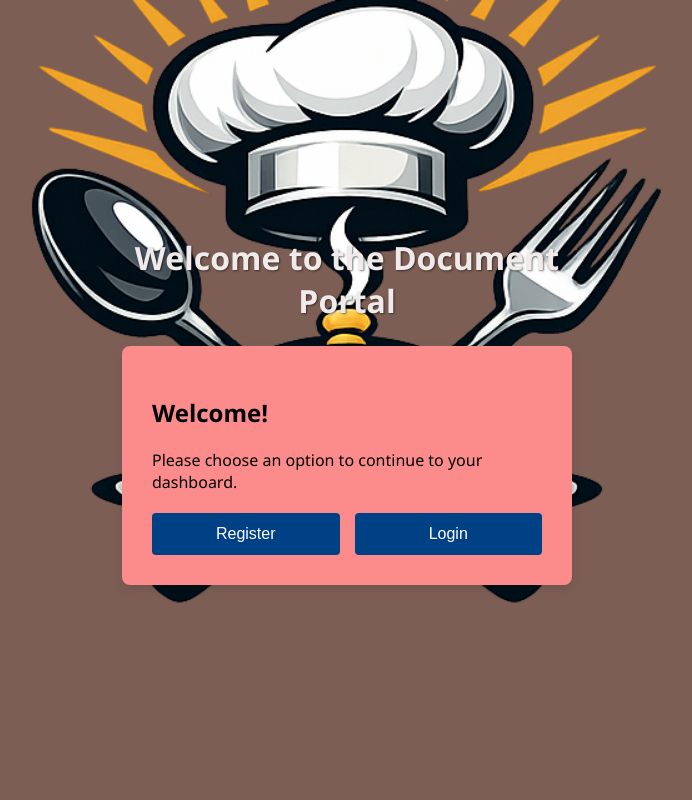
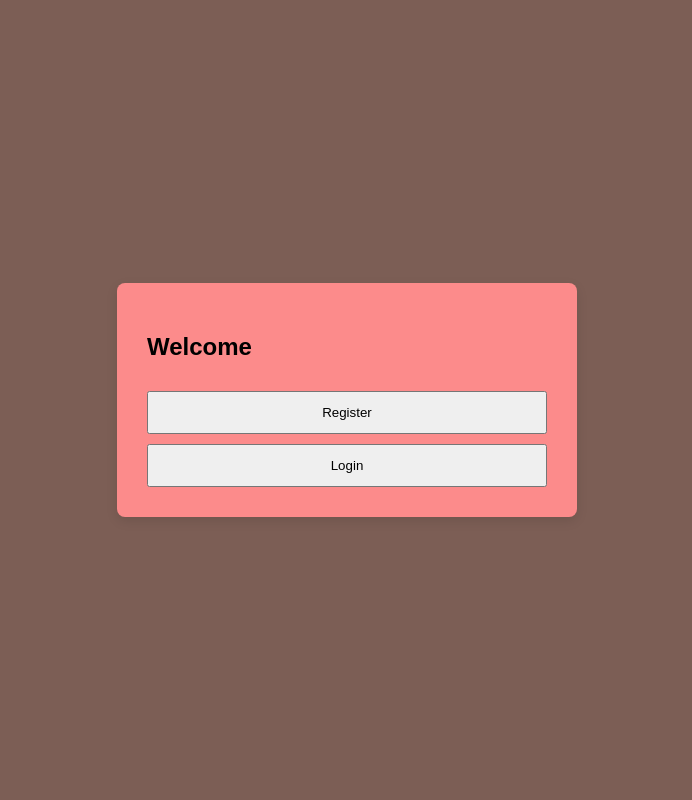
Before and after one commit to Rifumo-Mabasa/restaurant-points-system, a Flask app: page / in a window 1280 px wide. Shown: the whole page, without its empty margins (293-985 px from the left). Run offline with Flask 3, Linux system fonts and the light colour scheme; some libraries are stand-ins or nearby versions.

Commit message:
chore: unify script logic and fix upload flow

```diff
--- a/templates/index.html
+++ b/templates/index.html
@@ -3,329 +3,127 @@
 <head>
     <meta charset="UTF-8">
     <meta name="viewport" content="width=device-width, initial-scale=1.0">
-    <title>Welcome Portal</title>
+    <title>Document Portal</title>
     <style>
-        /* Embedded CSS styling for immediate functionality */
-        body {
-            font-family: 'Segoe UI', Tahoma, Geneva, Verdana, sans-serif;
-            background-color: #7c5e55;
-            margin: 0;
-            display: flex;
-            justify-content: center;
-            align-items: center;
-            min-height: 100vh;
-            background-image: url("/static/first-image.png");
-            background-size: cover;
-            background-position: center;
-        }
-        main {
-            width: 100%;
-            max-width: 450px;
-            padding: 20px;
-        }
-        .title {
-            text-align: center;
-            color: #f0eaea;
-            margin-bottom: 24px;
-            text-shadow: 1px 1px 2px rgba(0,0,0,0.5);
-        }
-        .card {
-            background: #fc8b8b;
-            padding: 30px;
-            border-radius: 8px;
-            box-shadow: 0 4px 12px rgba(0,0,0,0.1);
-        }
-        .hidden {
-            display: none !important;
-        }
-        .btn-group {
-            display: flex;
-            gap: 15px;
-            margin-top: 20px;
-        }
-        button {
-            width: 100%;
-            padding: 12px;
-            border: none;
-            border-radius: 4px;
-            font-size: 16px;
-            cursor: pointer;
-            transition: background 0.2s;
-        }
-        .btn-primary {
-            background-color: #004085;
-            color: white;
-        }
-        .btn-primary:hover {
-            background-color: #3af553;
-        }
-        .btn-secondary {
-            background-color: #004085;
-            color: white;
-        }
-        .btn-secondary:hover {
-            background-color: #3af553;
-        }
-        .form-group {
-            margin-bottom: 15px;
-            text-align: left;
-        }
-        label {
-            display: block;
-            margin-bottom: 5px;
-            font-weight: 600;
-            color: #495057;
-        }
-        input {
-            width: 100%;
-            padding: 10px;
-            box-sizing: border-box;
-            border: 1px solid #ced4da;
-            border-radius: 4px;
-        }
-        .back-link {
-            display: inline-block;
-            margin-top: 20px;
-            color: #0056b3;
-            cursor: pointer;
-            font-size: 14px;
-            text-decoration: underline;
-        }
+        body { font-family: sans-serif; background-color: #7c5e55; display: flex; justify-content: center; align-items: center; min-height: 100vh; margin: 0; }
+        .card { background: #fc8b8b; padding: 30px; border-radius: 8px; width: 400px; box-shadow: 0 4px 12px rgba(0,0,0,0.1); }
+        .hidden { display: none !important; }
+        .form-group { margin-bottom: 15px; }
+        input { width: 100%; padding: 10px; box-sizing: border-box; }
+        button { width: 100%; padding: 12px; margin-top: 10px; cursor: pointer; }
+        .back-link { display: block; margin-top: 15px; cursor: pointer; text-decoration: underline; color: #004085; }
     </style>
 </head>
 <body>
 
     <main>
-        <h1 class="title">Welcome to the Document Portal</h1>
+        <div id="welcomeCard" class="card">
+            <h2>Welcome</h2>
+            <button onclick="showRegister()">Register</button>
+            <button onclick="showLoginState()">Login</button>
+        </div>
 
-        <div id="welcomeCard" class="card">
-            <h2>Welcome!</h2>
-            <p>Please choose an option to continue to your dashboard.</p>
-            <div class="btn-group">
-                <button class="btn-primary" onclick="showRegister()">Register</button>
-                <button class="btn-secondary" onclick="showLoginState()">Login</button>
+        <div id="registerCard" class="card hidden">
+            <h2>Register</h2>
+            <form onsubmit="handleRegister(event)">
+                <input type="text" id="name" placeholder="Full Name" required>
+                <input type="email" id="email" placeholder="Email" required>
+                <input type="tel" id="phone" placeholder="Phone" required>
+                <input type="date" id="dob" required>
+                <input type="password" id="password" placeholder="Password" required>
+                <button type="submit">Submit</button>
+            </form>
+            <span class="back-link" onclick="goBack()">← Back</span>
+        </div>
+
+        <div id="uploadCard" class="card hidden">
+            <h2 id="portalTitle">Login</h2>
+            <form id="loginForm" onsubmit="handlePortalLogin(event)">
+                <input type="text" id="userNumber" placeholder="User ID" required>
+                <input type="password" id="loginPassword" placeholder="Password" required>
+                <button type="submit">Login</button>
+            </form>
+            <form id="receiptUploadForm" class="hidden" onsubmit="handleUpload(event)">
+                <input type="file" id="fileUpload" required>
+                <input type="number" id="amount" placeholder="Total Amount" required>
+                <button type="submit">Upload Receipt</button>
+            </form>
+            <span id="backActionLink" class="back-link" onclick="goBackOrLogout()">← Back</span>
+        </div>
+
+        <div id="dashboardCard" class="card hidden">
+            <h2>Dashboard</h2>
+            <ul id="receiptList"></ul>
+            <h3>Points: <span id="totalPoints">0</span></h3>
+            <button onclick="showUploadState()">Upload More</button>
+            <div id="navBar">
+                <button onclick="showProfileModal()">Edit Profile</button>
             </div>
         </div>
 
-        <div id="registerCard" class="card hidden">
-            <h2>Create Account</h2>
-            <form onsubmit="handleRegister(event)">
-                <div class="form-group">
-                    <label for="name">Full Name</label>
-                    <input type="text" id="name" name="name" required placeholder="John Doe">
-                </div>
-                <div class="form-group">
-                    <label for="email">Email Address</label>
-                    <input type="email" id="email" name="email" required placeholder="john@example.com">
-                </div>
-                <div class="form-group">
-                    <label for="phone">Phone Number</label>
-                    <input type="tel" id="phone" name="phone" required placeholder="123-456-7890">
-                </div>
-                <div class="form-group">
-                    <label for="dob">Date of Birth</label>
-                    <input type="date" id="dob" name="dob" required>
-                </div>
-                <div class="form-group">
-                    <label for="password">Create Password</label>
-                    <input type="password" id="password" name="password" required placeholder="••••••••">
-                </div>
-                <button type="submit" class="btn-primary">Submit Registration</button>
-            </form>
-            <span class="back-link" onclick="goBack()">← Back to Welcome</span>
-        </div>
-
-    <div id="uploadCard" class="card hidden">
-    <h2 id="portalTitle">Portal Login</h2>
-    <p id="portalInstructions">Please enter your login details below.</p>
-
-    <form id="loginForm" onsubmit="handlePortalLogin(event)">
-        <div class="form-group">
-            <label for="userNumber">User Number</label>
-            <input type="text" id="userNumber" name="userNumber" required>
-        </div>
-        <div class="form-group">
-            <label for="loginPassword">Password</label>
-            <input type="password" id="loginPassword" name="password" required>
-        </div>
-        <button type="submit" class="btn-primary">Login</button>
-    </form>
-
-    <form id="receiptUploadForm" class="hidden" onsubmit="handleUpload(event)">
-        <div class="form-group">
-            <label for="fileUpload">Select Receipt (Image or PDF)</label>
-            <input type="file" id="fileUpload" name="file" accept="image/*,.pdf" required>
-            <label for="amount">Total Amount (Rand):</label>
-            <input type="number" id="amount" name="amount" required>
-        </div>
-        <button type="submit" class="btn-secondary">Upload Receipt</button>
-    </form>
-
-    <span id="backActionLink" class="back-link" onclick="goBackOrLogout()">← Back to Welcome</span>
-</div>
-
-<div id="dashboardCard" class="card hidden">
-    <h2>Your Dashboard</h2>
-    <ul id="receiptList"></ul>
-    <hr>
-    <h3>Total Points Earned: <span id="totalPoints">0</span></h3>
-    <button class="btn-secondary" onclick="showUploadState()">Upload More</button>
-</div>
-<div id="navBar" class="hidden" style="margin-bottom: 20px; text-align: right;">
-    <button onclick="showProfileModal()" style="width: auto; padding: 8px 16px;">Edit Profile</button>
-</div>
-
-<div id="profileModal" class="card hidden" style="position: fixed; top: 50%; left: 50%; transform: translate(-50%, -50%); z-index: 1000;">
+        <div id="profileModal" class="card hidden" style="position:fixed; top:20%;">
             <h3>Edit Profile</h3>
             <form onsubmit="handleUpdateProfile(event)">
-        <div class="form-group">
-            <label>Email</label>
-            <input type="email" id="editEmail">
-        </div>
-        <div class="form-group">
-            <label>Phone</label>
-            <input type="tel" id="editPhone">
-        </div>
-        <button type="submit" class="btn-primary">Save Changes</button>
-        <button type="button" onclick="closeProfileModal()" style="margin-top: 10px;">Cancel</button>
+                <input type="email" id="editEmail" placeholder="New Email">
+                <input type="tel" id="editPhone" placeholder="New Phone">
+                <button type="submit">Save</button>
+                <button type="button" onclick="closeProfileModal()">Cancel</button>
             </form>
         </div>
     </main>
 
     <script>
-    // ========================================================
-    // CONFIGURATION
-    // ========================================================
         const API_BASE_URL = 'https://receipt-portal-backend.onrender.com';
-    let isLoggedIn = false;
         let currentUserId = null;
 
-    // Elements mapping
-    const welcomeCard = document.getElementById('welcomeCard');
-    const registerCard = document.getElementById('registerCard');
-    const uploadCard = document.getElementById('uploadCard');
-    const dashboardCard = document.getElementById('dashboardCard');
-    const navBar = document.getElementById('navBar');
-    const loginForm = document.getElementById('loginForm');
-    const receiptUploadForm = document.getElementById('receiptUploadForm');
-    const portalTitle = document.getElementById('portalTitle');
-    const portalInstructions = document.getElementById('portalInstructions');
-    const backActionLink = document.getElementById('backActionLink');
+        // UI State Transitions
+        function showRegister() { document.getElementById('welcomeCard').classList.add('hidden'); document.getElementById('registerCard').classList.remove('hidden'); }
+        function goBack() { document.querySelectorAll('.card').forEach(c => c.classList.add('hidden')); document.getElementById('welcomeCard').classList.remove('hidden'); }
+        function showLoginState() { document.getElementById('welcomeCard').classList.add('hidden'); document.getElementById('uploadCard').classList.remove('hidden'); document.getElementById('loginForm').classList.remove('hidden'); document.getElementById('receiptUploadForm').classList.add('hidden'); }
+        function showUploadState() { document.getElementById('loginForm').classList.add('hidden'); document.getElementById('dashboardCard').classList.add('hidden'); document.getElementById('uploadCard').classList.remove('hidden'); document.getElementById('receiptUploadForm').classList.remove('hidden'); }
+        function goBackOrLogout() { currentUserId = null; goBack(); }
 
-    // ========================================================
-    // NAVIGATION & UI STATE
-    // ========================================================
-    function showRegister() {
-        welcomeCard.classList.add('hidden');
-        registerCard.classList.remove('hidden');
+        // API Methods
+        async function handleRegister(e) {
+            e.preventDefault();
+            const res = await fetch(`${API_BASE_URL}/api/register`, { method: 'POST', headers: {'Content-Type': 'application/json'}, body: JSON.stringify({ name: document.getElementById('name').value, email: document.getElementById('email').value, phone: document.getElementById('phone').value, dob: document.getElementById('dob').value, password: document.getElementById('password').value })});
+            const data = await res.json();
+            res.ok ? (alert('User ID: ' + data.user_id), goBack()) : alert('Fail');
         }
 
-    function goBack() {
-        registerCard.classList.add('hidden');
-        uploadCard.classList.add('hidden');
-        dashboardCard.classList.add('hidden');
-        navBar.classList.add('hidden');
-        welcomeCard.classList.remove('hidden');
+        async function handlePortalLogin(e) {
+            e.preventDefault();
+            const res = await fetch(`${API_BASE_URL}/api/login`, { method: 'POST', headers: {'Content-Type': 'application/json'}, body: JSON.stringify({ userNumber: document.getElementById('userNumber').value, password: document.getElementById('loginPassword').value })});
+            const data = await res.json();
+            if (res.ok) { currentUserId = data.user_id; loadDashboard(currentUserId); } else alert('Login Failed');
         }
 
-    function showLoginState() {
-        isLoggedIn = false;
-        currentUserId = null;
-        welcomeCard.classList.add('hidden');
-        dashboardCard.classList.add('hidden');
-        navBar.classList.add('hidden');
-        uploadCard.classList.remove('hidden');
-
-        portalTitle.innerText = "Portal Login";
-        portalInstructions.innerText = "Please enter your login details below.";
-        loginForm.classList.remove('hidden');
-        receiptUploadForm.classList.add('hidden');
-        backActionLink.innerText = "← Back to Welcome";
-    }
-
-    function showUploadState() {
-        isLoggedIn = true;
-        portalTitle.innerText = "Receipt Dashboard";
-        portalInstructions.innerText = "Choose an image or PDF to upload your receipt.";
-        loginForm.classList.add('hidden');
-        dashboardCard.classList.add('hidden');
-        receiptUploadForm.classList.remove('hidden');
-        backActionLink.innerText = "← Logout & Go Back";
-    }
-
-    function goBackOrLogout() {
-        isLoggedIn ? showLoginState() : goBack();
-    }
-
-    // ========================================================
-    // API HANDLERS
-    // ========================================================
-    async function handleRegister(event) {
-        event.preventDefault();
-        const body = {
-            name: document.getElementById('name').value,
-            email: document.getElementById('email').value,
-            phone: document.getElementById('phone').value,
-            dob: document.getElementById('dob').value,
-            password: document.getElementById('password').value
-        };
-
-        const res = await fetch(`${API_BASE_URL}/api/register`, {
-            method: 'POST', headers: {'Content-Type': 'application/json'}, body: JSON.stringify(body)
-        });
-        const data = await res.json();
-        res.ok ? (alert(`Success! Your User ID: ${data.user_id}`), goBack(), event.target.reset()) : alert(data.error);
-    }
-
-    async function handlePortalLogin(event) {
-        event.preventDefault();
-        const res = await fetch(`${API_BASE_URL}/api/login`, {
-            method: 'POST', headers: {'Content-Type': 'application/json'},
-            body: JSON.stringify({ userNumber: document.getElementById('userNumber').value, password: document.getElementById('loginPassword').value })
-        });
-        const data = await res.json();
-        if (res.ok) {
-            currentUserId = data.user_id;
-            loadDashboard(currentUserId);
-        } else {
-            alert("Login Failed: " + data.error);
-        }
-    }
-
-    async function handleUpload(event) {
-        event.preventDefault();
+        async function handleUpload(e) {
+            e.preventDefault();
             const formData = new FormData();
             formData.append('file', document.getElementById('fileUpload').files[0]);
             formData.append('user_id', currentUserId);
             formData.append('total_amount', document.getElementById('amount').value);
-
             const res = await fetch(`${API_BASE_URL}/api/upload`, { method: 'POST', body: formData });
-        const data = await res.json();
-        res.ok ? (alert("Success!"), loadDashboard(currentUserId)) : alert("Upload Failed");
+            res.ok ? (alert('Success'), loadDashboard(currentUserId)) : alert('Upload Failed');
         }
 
-    async function loadDashboard(userId) {
-        const res = await fetch(`${API_BASE_URL}/api/dashboard/${userId}`);
+        async function loadDashboard(uid) {
+            const res = await fetch(`${API_BASE_URL}/api/dashboard/${uid}`);
             const data = await res.json();
-        if (res.ok) {
+            if(res.ok) {
                 const list = document.getElementById('receiptList');
                 list.innerHTML = data.receipts.map(r => `<li><a href="${API_BASE_URL}/api/download/${r.file_name}" target="_blank">R${r.total_amount} - ${r.points_earned} pts</a></li>`).join('');
-            document.getElementById('totalPoints').textContent = data.total_points;
-
-            uploadCard.classList.add('hidden');
-            dashboardCard.classList.remove('hidden');
-            navBar.classList.remove('hidden');
+                document.getElementById('totalPoints').innerText = data.total_points;
+                document.getElementById('uploadCard').classList.add('hidden');
+                document.getElementById('dashboardCard').classList.remove('hidden');
             }
         }
 
-    async function handleUpdateProfile(event) {
-        event.preventDefault();
-        await fetch(`${API_BASE_URL}/api/update-profile`, {
-            method: 'POST', headers: {'Content-Type': 'application/json'},
-            body: JSON.stringify({ user_id: currentUserId, email: document.getElementById('editEmail').value, phone: document.getElementById('editPhone').value })
-        });
-        alert("Profile updated!");
-        document.getElementById('profileModal').classList.add('hidden');
+        async function handleUpdateProfile(e) {
+            e.preventDefault();
+            await fetch(`${API_BASE_URL}/api/update-profile`, { method: 'POST', headers: {'Content-Type': 'application/json'}, body: JSON.stringify({ user_id: currentUserId, email: document.getElementById('editEmail').value, phone: document.getElementById('editPhone').value })});
+            closeProfileModal(); alert('Updated');
         }
 
         function showProfileModal() { document.getElementById('profileModal').classList.remove('hidden'); }
```
Lines whose indentation alone changed are shown as unchanged.
